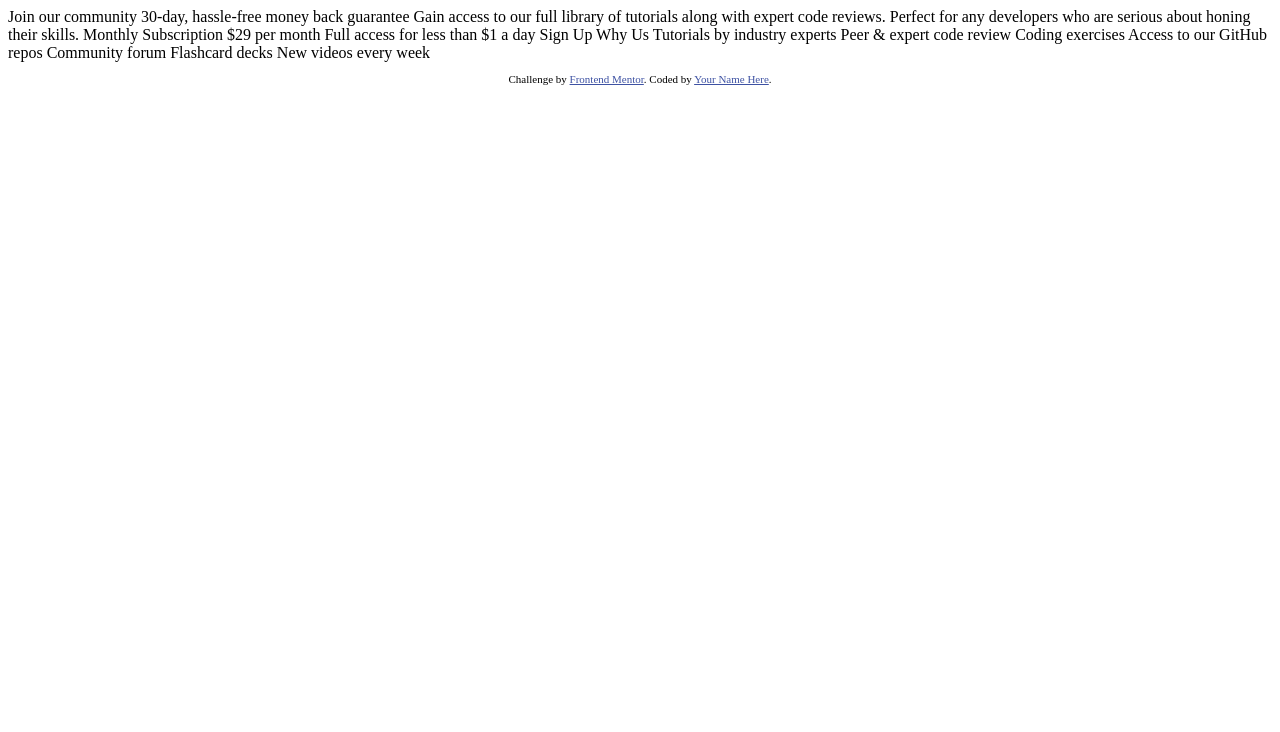
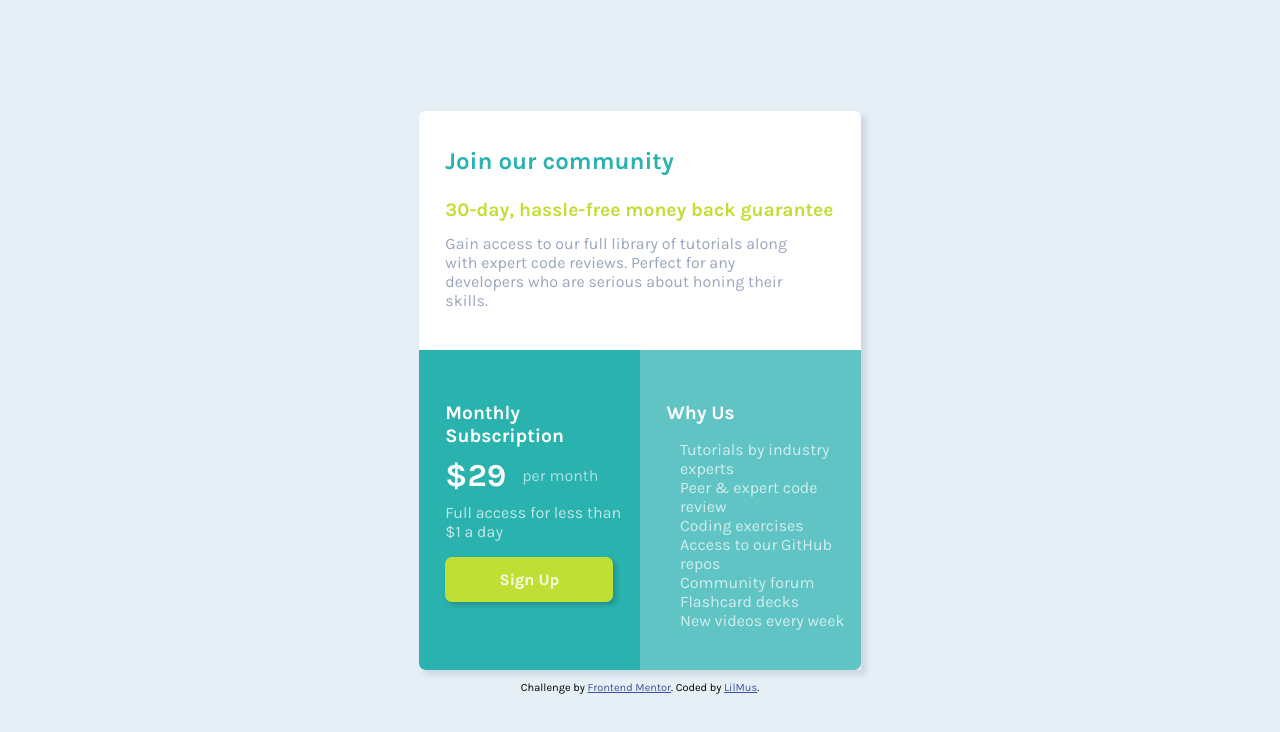
Before and after one commit to LilMus/single-price-grid-component, a plain HTML site: page index.html in a window 1280 px wide. Drawn offline with Linux system fonts and the light colour scheme.

Commit message:
desktop version completed

```diff
--- a/index.html
+++ b/index.html
@@ -3,47 +3,53 @@
 <head>
   <meta charset="UTF-8">
   <meta name="viewport" content="width=device-width, initial-scale=1.0"> <!-- displays site properly based on user's device -->
-
   <link rel="icon" type="image/png" sizes="32x32" href="./images/favicon-32x32.png">
-
+  <link rel="stylesheet" href="style.css">
   <title>Frontend Mentor | Single Price Grid Component</title>
 
-  <!-- Feel free to remove these styles or customise in your own stylesheet 👍 -->
-  <style>
-    .attribution { font-size: 11px; text-align: center; }
-    .attribution a { color: hsl(228, 45%, 44%); }
-  </style>
 </head>
 <body>
-  Join our community
+  <main>
+    <div class="top_grid">
+      <h1>Join our community</h1>
 
-  30-day, hassle-free money back guarantee
+      <h2>30-day, hassle-free money back guarantee</h2>
 
-  Gain access to our full library of tutorials along with expert code reviews.
-  Perfect for any developers who are serious about honing their skills.
+      <p>Gain access to our full library of tutorials along with expert code reviews.
+        Perfect for any developers who are serious about honing their skills.</p>
+    </div>
 
-  Monthly Subscription
+    <div class="bottom_grid">
+      <div class="bottom_section">
+        <h1>Monthly Subscription</h1>
+        <div class="price">
+          <h3>&dollar;29</h3>
+          <p class="price">per month</p>
+        </div>
+        <p>Full access for less than &dollar;1 a day</p>
 
-  &dollar;29 per month
+        <div class="signup_button"><a href="#"><p>Sign Up</p></a></div>
+      </div>
+      <div class="bottom_section">
+        <h1>Why Us</h1>
+        <ul>
+          <li>Tutorials by industry experts</li>
+          <li>Peer &amp; expert code review</li>
+          <li>Coding exercises</li>
+          <li>Access to our GitHub repos</li>
+          <li>Community forum</li>
+          <li>Flashcard decks</li>
+          <li>New videos every week</li>
+        </ul>
+      </div>
+    </div>
+  </main>
 
-  Full access for less than &dollar;1 a day
-
-  Sign Up
-
-  Why Us
-
-  Tutorials by industry experts
-  Peer &amp; expert code review
-  Coding exercises
-  Access to our GitHub repos
-  Community forum
-  Flashcard decks
-  New videos every week
 
   <footer>
     <p class="attribution">
       Challenge by <a href="https://www.frontendmentor.io?ref=challenge" target="_blank">Frontend Mentor</a>.
-      Coded by <a href="#">Your Name Here</a>.
+      Coded by <a href="#">LilMus</a>.
     </p>
   </footer>
 </body>
--- /dev/null
+++ b/style.css
@@ -0,0 +1,135 @@
+@import url('https://fonts.googleapis.com/css2?family=Karla:wght@400;700&display=swap');
+
+html{
+    height: 100%;
+}
+
+body{
+    min-height: 100%;
+    background-color: hsl(204, 43%, 93%);
+    display: flex;
+    flex-direction: column;
+    justify-content: center;
+    align-items: center;
+    font-family: 'Karla', sans-serif;
+}
+
+main{
+    width: 35%;
+    box-shadow: 5px 5px 5px rgba(152,166,189,0.3);
+}
+
+.top_grid{
+    background-color: white;
+    border-top-left-radius: 7px;
+    border-top-right-radius: 7px;
+}
+
+.top_grid h1{
+    margin: 0px 0px 0px 0px;
+    font-weight: 700;
+    font-size: 1.5em;
+    color:hsl(179, 62%, 43%);
+    padding: 1.5em 0em 0em 6%;
+}
+
+.top_grid h2{
+    color: hsl(71, 73%, 54%);
+    font-weight: 700;
+    font-size: 1.2em;
+    margin: 0px 0px 0px 0px;
+    padding: 1.2em 0em 0em 6%;
+}
+
+.top_grid p{
+    color:hsl(218, 22%, 67%);
+    margin: 0px 0px 0px 0px;
+    padding: 0.8em 0em 2.5em 6%;
+    width: 80%;
+}
+
+.bottom_grid{
+    display: flex;
+}
+
+.bottom_section:nth-child(1){
+    flex:1;
+    background-color: hsl(179, 62%, 43%);
+    border-bottom-left-radius: 7px;
+}
+
+.bottom_section:nth-child(2){
+    flex:1;
+    background-color: rgba(42,178,175, 0.7);
+    border-bottom-right-radius: 7px;
+}
+
+.bottom_section h1{
+    color:white;
+    font-size: 1.2em;
+    padding: 2em 0em 0em 12%;
+    margin-bottom: 0px;
+}
+
+.price{
+    display:flex;
+    padding-left:12%;
+}
+
+.price h3{
+    font-weight: 700;
+    font-size:2em;
+    color: white;
+    margin-bottom: 0px;
+    margin-top: 5%;
+}
+
+.price p{
+    align-self: center;
+    color: white;
+    opacity: 0.6;
+    padding-left: 1em;
+    margin-bottom: 0px;
+    margin-top: 5%;
+}
+
+.bottom_section:nth-child(1) > p{
+    padding-left: 12%;
+    color: white;
+    margin-top: 0.6em;
+    margin-bottom: 0px;
+    opacity: 0.7;
+}
+
+.signup_button{
+    background-color: hsl(71, 73%, 54%);
+    width: 76%;
+    margin: auto;
+    border-radius: 7px;
+    box-shadow: 3px 3px 5px rgba(0,0,0,0.2);
+}
+
+.signup_button a{
+    width: 100%;
+    height:100%;
+    text-decoration: none;
+    text-align: center;
+    color: white;
+}
+
+.signup_button p{
+    font-weight: 700;
+    padding-top: 0.8em;
+    padding-bottom: 0.8em;
+    opacity: 0.9;
+}
+
+.bottom_section:nth-child(2) ul{
+    list-style-type: none;
+    color: white;
+    opacity: 0.7;
+    padding-bottom: 1.5em;
+}
+
+.attribution { font-size: 11px; text-align: center; }
+.attribution a { color: hsl(228, 45%, 44%); }
```
